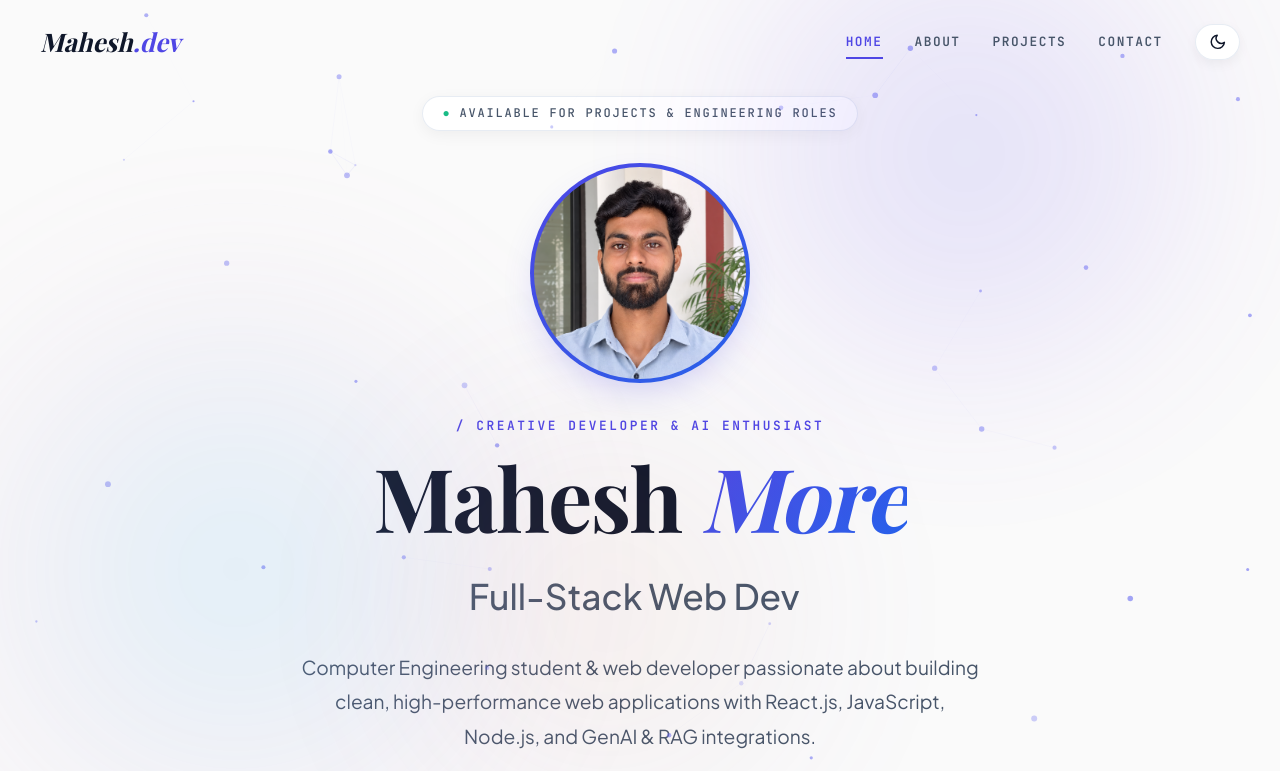
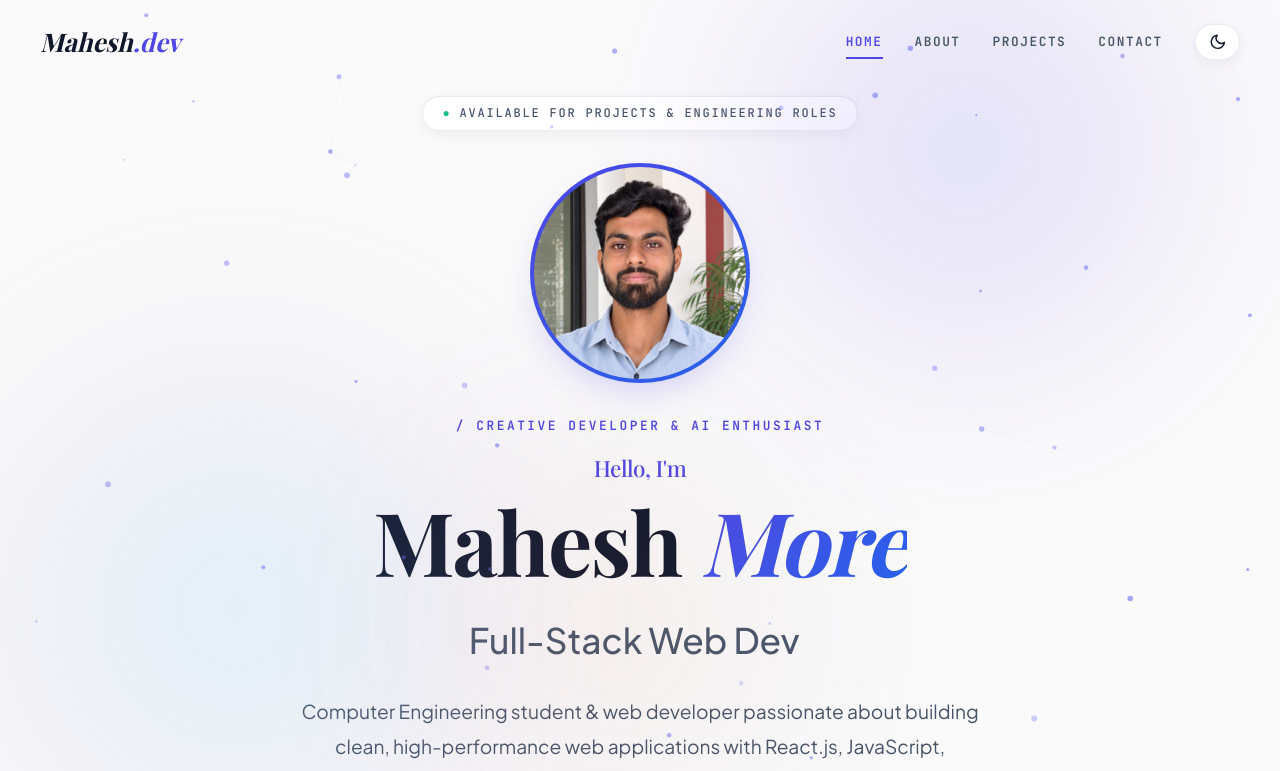
Before and after one commit to Mahesh-more1/portfolio, a React (Vite) app: page /#/ in a window 1280 px wide. Shown: the top 771 px of the page. Built offline with nearby package versions, Linux system fonts and the light colour scheme; a web font is replaced by a local one.

Commit message:
Restore Hello I'm greeting on Home page and update Projects header to Featured Projects & Systems

```diff
--- a/src/pages/Home.jsx
+++ b/src/pages/Home.jsx
@@ -88,6 +88,13 @@ const CategoryLabel = styled(motion.p)`
   color: ${(props) => props.theme.primary};
   margin-bottom: 0.75rem;
   font-weight: 600;
+`;
+
+const Greeting = styled(motion.h2)`
+  font-size: 1.4rem;
+  color: ${(props) => props.theme.primary};
+  margin-bottom: 0.4rem;
+  font-weight: 500;
 `;
 
 const Name = styled(motion.h1)`
@@ -193,6 +200,8 @@ const Home = () => {
             / CREATIVE DEVELOPER & AI ENTHUSIAST
           </CategoryLabel>
 
+          <Greeting variants={itemVariants}>Hello, I'm</Greeting>
+
           <Name variants={itemVariants}>
             Mahesh <span className="italic-accent">More</span>
           </Name>
--- a/src/pages/Projects.jsx
+++ b/src/pages/Projects.jsx
@@ -380,7 +380,7 @@ const Projects = () => {
           animate={{ y: 0, opacity: 1 }}
           transition={{ duration: 0.7 }}
         >
-          Selected <span className="italic-accent">web applications</span> & products.
+          Featured <span className="italic-accent">Projects & Systems</span>
         </Title>
         <Subtitle
           initial={{ y: -20, opacity: 0 }}
```
